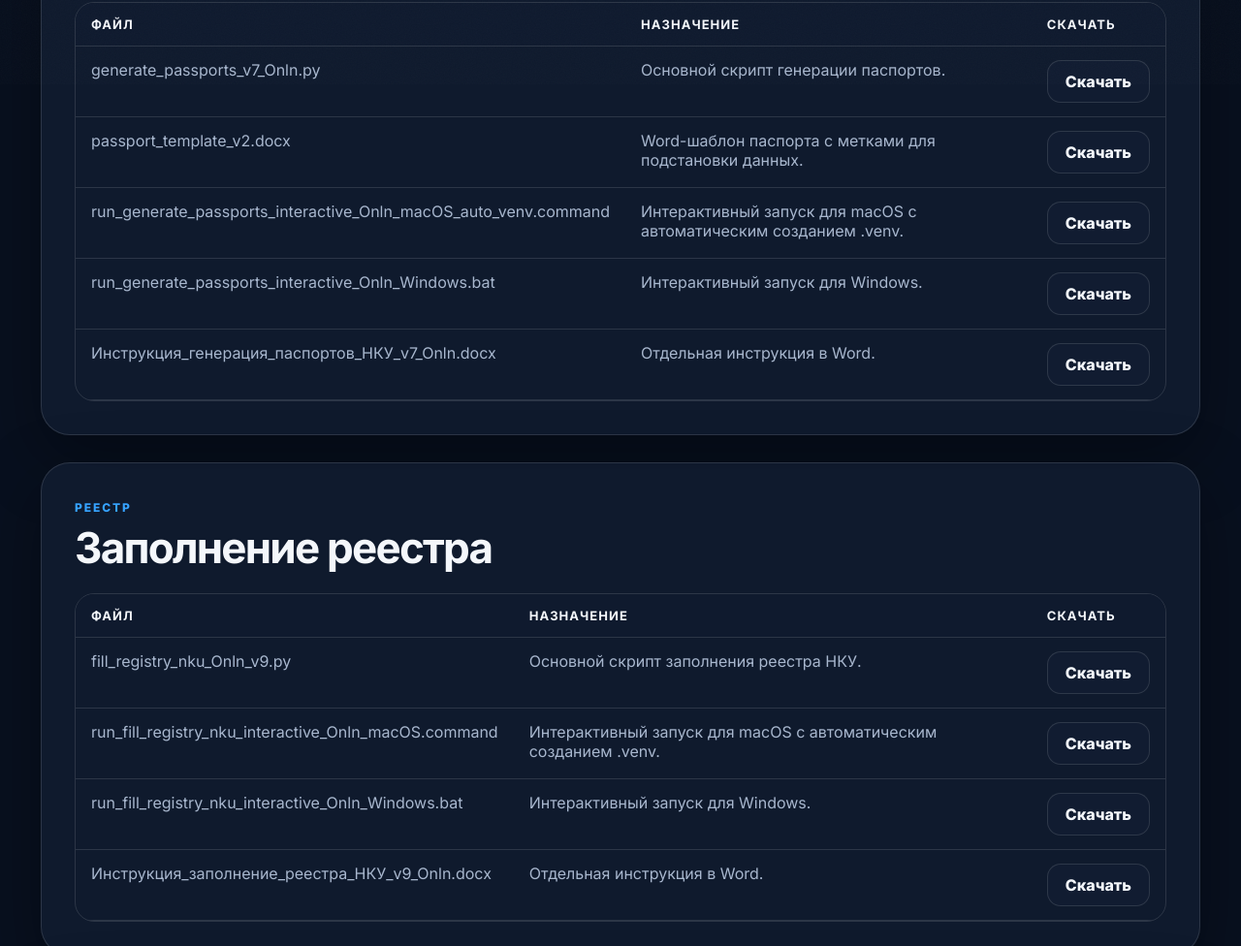
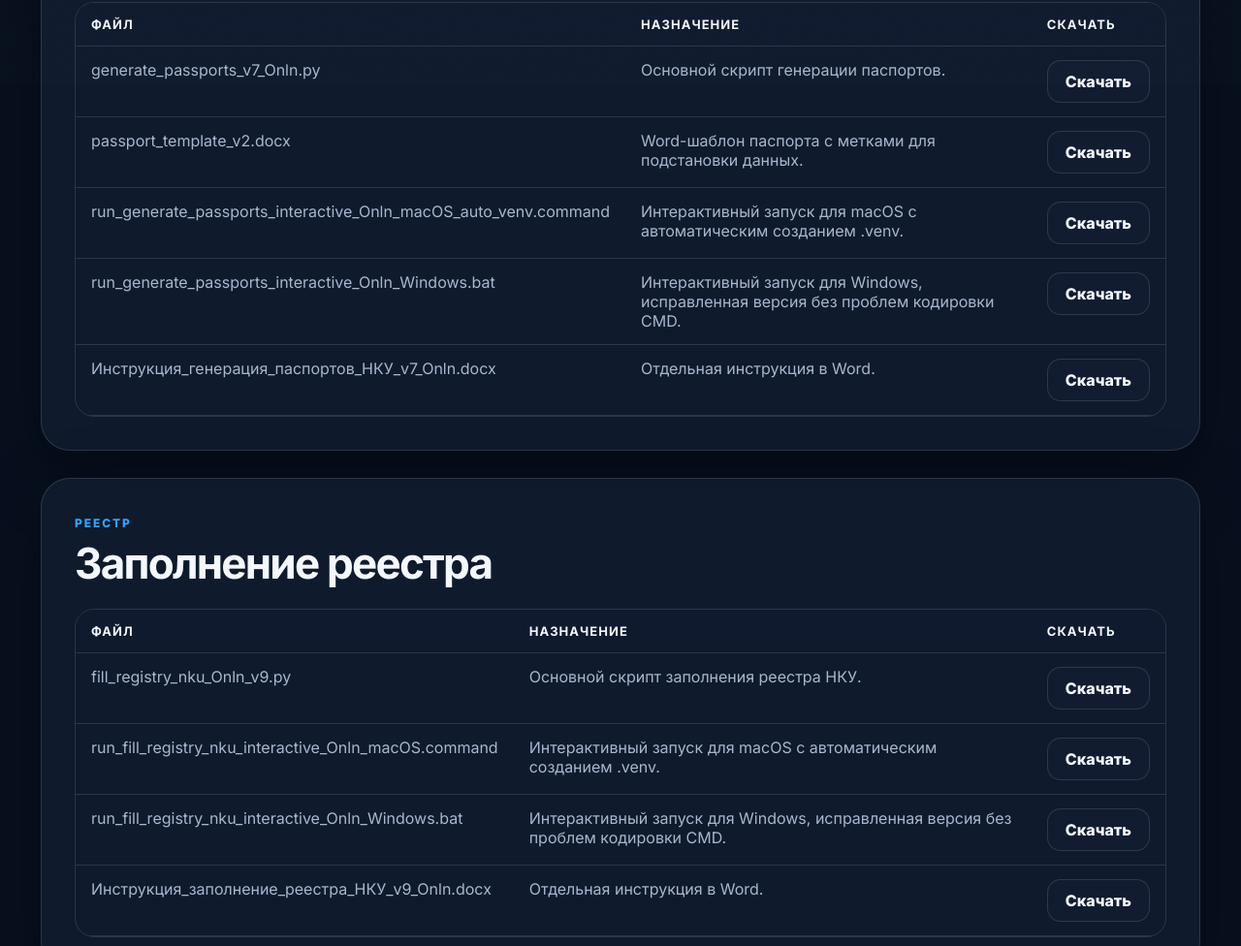
Before and after one commit to RudlisMe/empr, a plain HTML site: page files.html in a window 1280 px wide. Shown: the part 713-1689 px from the top of the page at 97% size. Drawn offline with Linux system fonts and the light colour scheme.

Commit message:
Add files via upload

```diff
--- a/files.html
+++ b/files.html
@@ -36,7 +36,7 @@
         <tr><td>generate_passports_v7_Onln.py</td><td>Основной скрипт генерации паспортов.</td><td><a class="btn ghost" href="downloads/generate_passports_v7_Onln.py">Скачать</a></td></tr>
         <tr><td>passport_template_v2.docx</td><td>Word-шаблон паспорта с метками для подстановки данных.</td><td><a class="btn ghost" href="downloads/passport_template_v2.docx">Скачать</a></td></tr>
         <tr><td>run_generate_passports_interactive_Onln_macOS_auto_venv.command</td><td>Интерактивный запуск для macOS с автоматическим созданием .venv.</td><td><a class="btn ghost" href="downloads/run_generate_passports_interactive_Onln_macOS_auto_venv.command">Скачать</a></td></tr>
-        <tr><td>run_generate_passports_interactive_Onln_Windows.bat</td><td>Интерактивный запуск для Windows.</td><td><a class="btn ghost" href="downloads/run_generate_passports_interactive_Onln_Windows.bat">Скачать</a></td></tr>
+        <tr><td>run_generate_passports_interactive_Onln_Windows.bat</td><td>Интерактивный запуск для Windows, исправленная версия без проблем кодировки CMD.</td><td><a class="btn ghost" href="downloads/run_generate_passports_interactive_Onln_Windows.bat">Скачать</a></td></tr>
         <tr><td>Инструкция_генерация_паспортов_НКУ_v7_Onln.docx</td><td>Отдельная инструкция в Word.</td><td><a class="btn ghost" href="downloads/Инструкция_генерация_паспортов_НКУ_v7_Onln.docx">Скачать</a></td></tr>
       </tbody></table></div>
     </section>
@@ -46,7 +46,7 @@
       <div class="table-wrap"><table><thead><tr><th>Файл</th><th>Назначение</th><th>Скачать</th></tr></thead><tbody>
         <tr><td>fill_registry_nku_Onln_v9.py</td><td>Основной скрипт заполнения реестра НКУ.</td><td><a class="btn ghost" href="downloads/fill_registry_nku_Onln_v9.py">Скачать</a></td></tr>
         <tr><td>run_fill_registry_nku_interactive_Onln_macOS.command</td><td>Интерактивный запуск для macOS с автоматическим созданием .venv.</td><td><a class="btn ghost" href="downloads/run_fill_registry_nku_interactive_Onln_macOS.command">Скачать</a></td></tr>
-        <tr><td>run_fill_registry_nku_interactive_Onln_Windows.bat</td><td>Интерактивный запуск для Windows.</td><td><a class="btn ghost" href="downloads/run_fill_registry_nku_interactive_Onln_Windows.bat">Скачать</a></td></tr>
+        <tr><td>run_fill_registry_nku_interactive_Onln_Windows.bat</td><td>Интерактивный запуск для Windows, исправленная версия без проблем кодировки CMD.</td><td><a class="btn ghost" href="downloads/run_fill_registry_nku_interactive_Onln_Windows.bat">Скачать</a></td></tr>
         <tr><td>Инструкция_заполнение_реестра_НКУ_v9_Onln.docx</td><td>Отдельная инструкция в Word.</td><td><a class="btn ghost" href="downloads/Инструкция_заполнение_реестра_НКУ_v9_Onln.docx">Скачать</a></td></tr>
       </tbody></table></div>
     </section>
```
Also changed, not shown: passports.html (+1 -1 lines), registry.html (+1 -1 lines), 2 other files.
